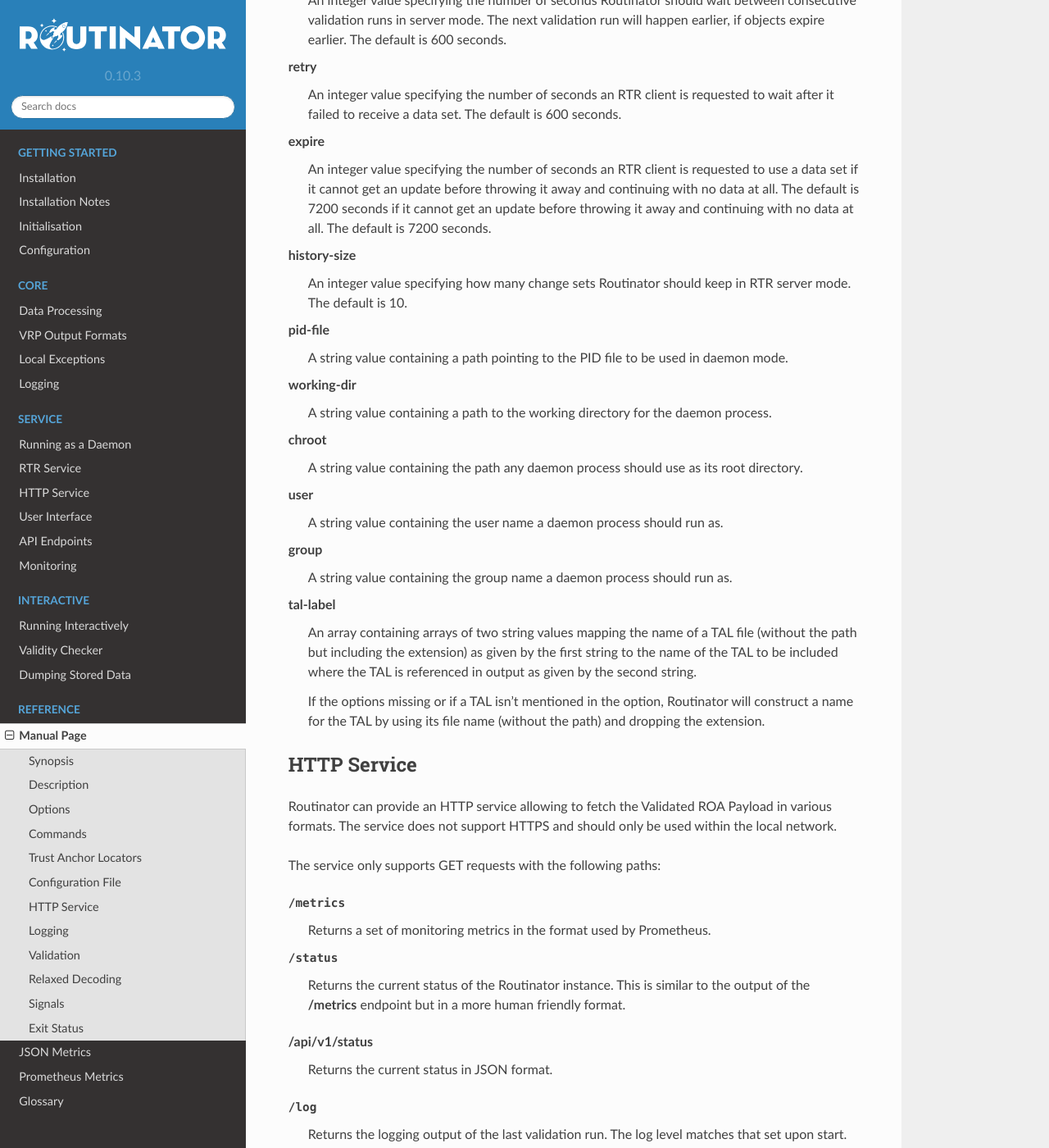
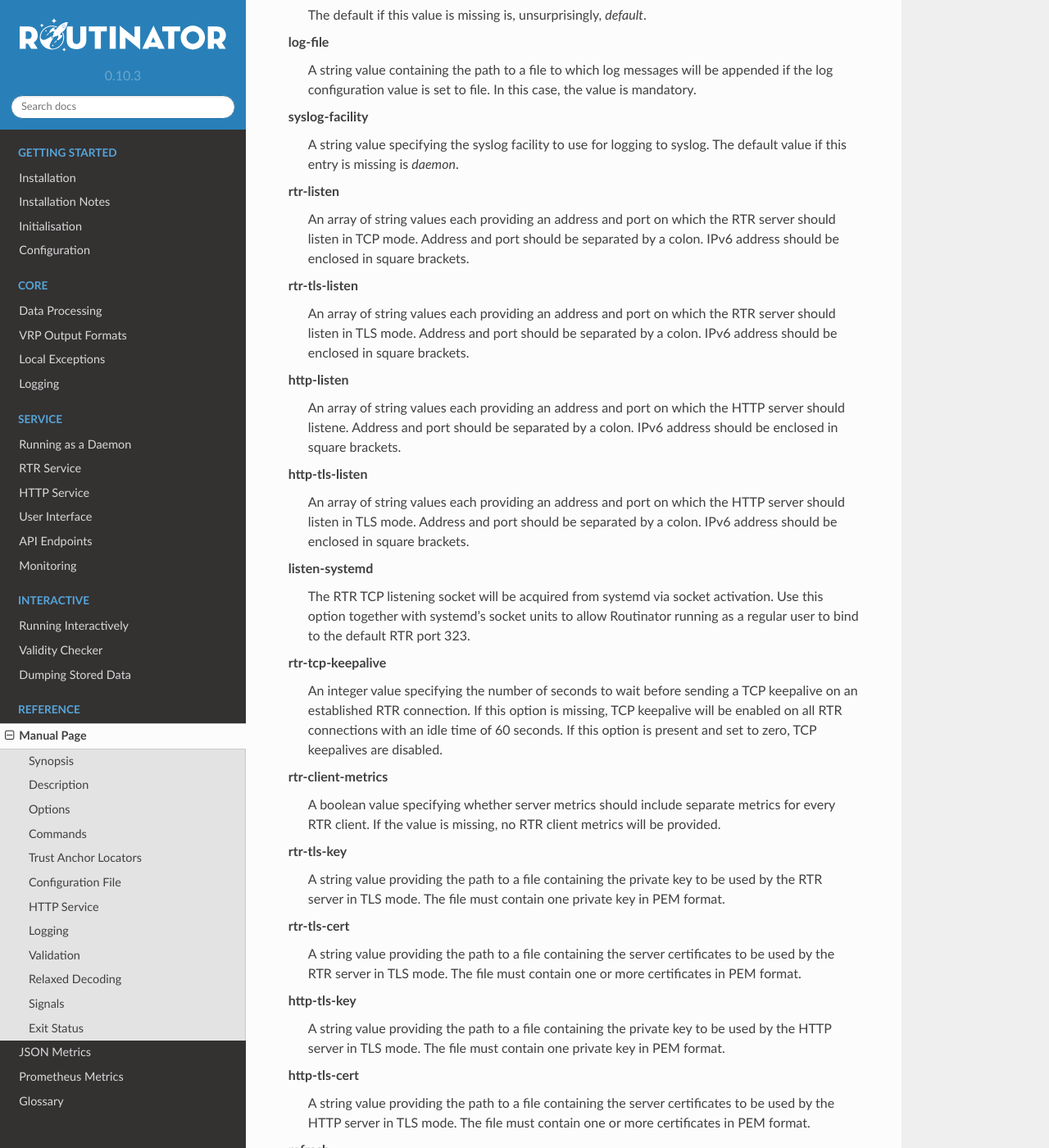
Before and after one commit to NLnetLabs/routinator, a Sphinx documentation site: the page built from doc/manual/source/manual-page.rst, in a window 1280 px wide and 1400 px high, scrolled down 20365 px. Shown: the whole window at 82% size. Built offline with Sphinx 7.4.7 and the Read the Docs theme 2.0.0, drawn with Linux system fonts in a browser that asks for light colours; some of the changed text lies outside the part shown.

Commit message:
Update man page.

```diff
--- a/doc/manual/source/manual-page.rst
+++ b/doc/manual/source/manual-page.rst
@@ -643,11 +643,35 @@
               enclosed in square brackets. You can provide the option multiple
               times to let Routinator listen on multiple address-port pairs.
 
+       .. option:: --rtr-tls=addr:port
+
+              Specifies a local address and port to listen of for incoming
+              TLS-encrypted RTR connections.
+
+              The private key and server certificate given via the
+              :option:`--rtr-tls-key` and :option:`--rtr-tls-cert` or their
+              equivalent config file options will be used for connections.
+
+              The option can be given multiple times, but the same key and
+              certificate will be used for all connections.
+
        .. option:: --http=addr:port
 
               Specifies the address and port to listen on for incoming HTTP
               connections.  See `HTTP Service`_ below for more information on
               the HTTP service provided by Routinator.
+
+       .. option:: --http-tls=addr:port
+
+              Specifies a local address and port to listen of for incoming
+              TLS-encrypted HTTP connections.
+
+              The private key and server certificate given via the
+              :option:`--http-tls-key` and :option:`--http-tls-cert` or their
+              equivalent config file options will be used for connections.
+
+              The option can be given multiple times, but the same key and
+              certificate will be used for all connections.
 
        .. option:: --listen-systemd
 
@@ -672,6 +696,30 @@
               every RTR client. Clients are identified by their RTR source IP
               address. This is disabled by default to avoid accidentally leaking
               information about the local network topology.
+
+       .. option:: --rtr-tls-key
+
+              Specifies the path to a file containing the private key to be
+              used for RTR-over-TLS connections. The file has to contain
+              exactly one private key encoded in PEM format.
+
+       .. option:: --rtr-tls-cert
+
+              Specifies the path to a file containing the server certificates
+              to be used for RTR-over-TLS connections. The file has to contain
+              one or more certificates encoded in PEM format.
+
+       .. option:: --http-tls-key
+
+              Specifies the path to a file containing the private key to be
+              used for HTTP-over-TLS connections. The file has to contain
+              exactly one private key encoded in PEM format.
+
+       .. option:: --http-tls-cert
+
+              Specifies the path to a file containing the server certificates
+              to be used for HTTP-over-TLS connections. The file has to contain
+              one or more certificates encoded in PEM format.
 
        .. option:: --refresh=seconds
 
@@ -1034,14 +1082,28 @@
             syslog. The default value if this entry is missing is *daemon*.
 
       rtr-listen
-            An array of string values each providing the address and port which the
-            RTR daemon should listen on in TCP mode. Address and port should be
-            separated by a colon. IPv6 address should be enclosed in square brackets.
+            An array of string values each providing an address and port
+            on which the RTR server should listen in TCP mode. Address and
+            port should be separated by a colon. IPv6 address should be
+            enclosed in square brackets.
+
+      rtr-tls-listen
+            An array of string values each providing an address and port
+            on which the RTR server should listen in TLS mode. Address and
+            port should be separated by a colon. IPv6 address should be
+            enclosed in square brackets.
 
       http-listen
-            An array of string values each providing the address and port which the
-            HTTP service should listen on. Address and port should be separated by a
-            colon. IPv6 address should be enclosed in square brackets.
+            An array of string values each providing an address and port
+            on which the HTTP server should listene. Address and
+            port should be separated by a colon. IPv6 address should be
+            enclosed in square brackets.
+
+      http-tls-listen
+            An array of string values each providing an address and port
+            on which the HTTP server should listen in TLS mode. Address and
+            port should be separated by a colon. IPv6 address should be
+            enclosed in square brackets.
 
       listen-systemd
             The RTR TCP listening socket will be acquired from systemd via socket
@@ -1059,6 +1121,26 @@
             A boolean value specifying whether server metrics should include separate
             metrics for every RTR client. If the value is missing, no RTR client
             metrics will be provided.
+
+      rtr-tls-key
+            A string value providing the path to a file containing the private
+            key to be used by the RTR server in TLS mode. The file must
+            contain one private key in PEM format.
+
+      rtr-tls-cert
+            A string value providing the path to a file containing the
+            server certificates to be used by the RTR server in TLS mode. The
+            file must contain one or more certificates in PEM format.
+
+      http-tls-key
+            A string value providing the path to a file containing the private
+            key to be used by the HTTP server in TLS mode. The file must
+            contain one private key in PEM format.
+
+      http-tls-cert
+            A string value providing the path to a file containing the
+            server certificates to be used by the HTTP server in TLS mode.
+            The file must contain one or more certificates in PEM format.
 
       refresh
             An integer value specifying the number of seconds Routinator should wait
```
Also changed, not shown: 1 other file.
